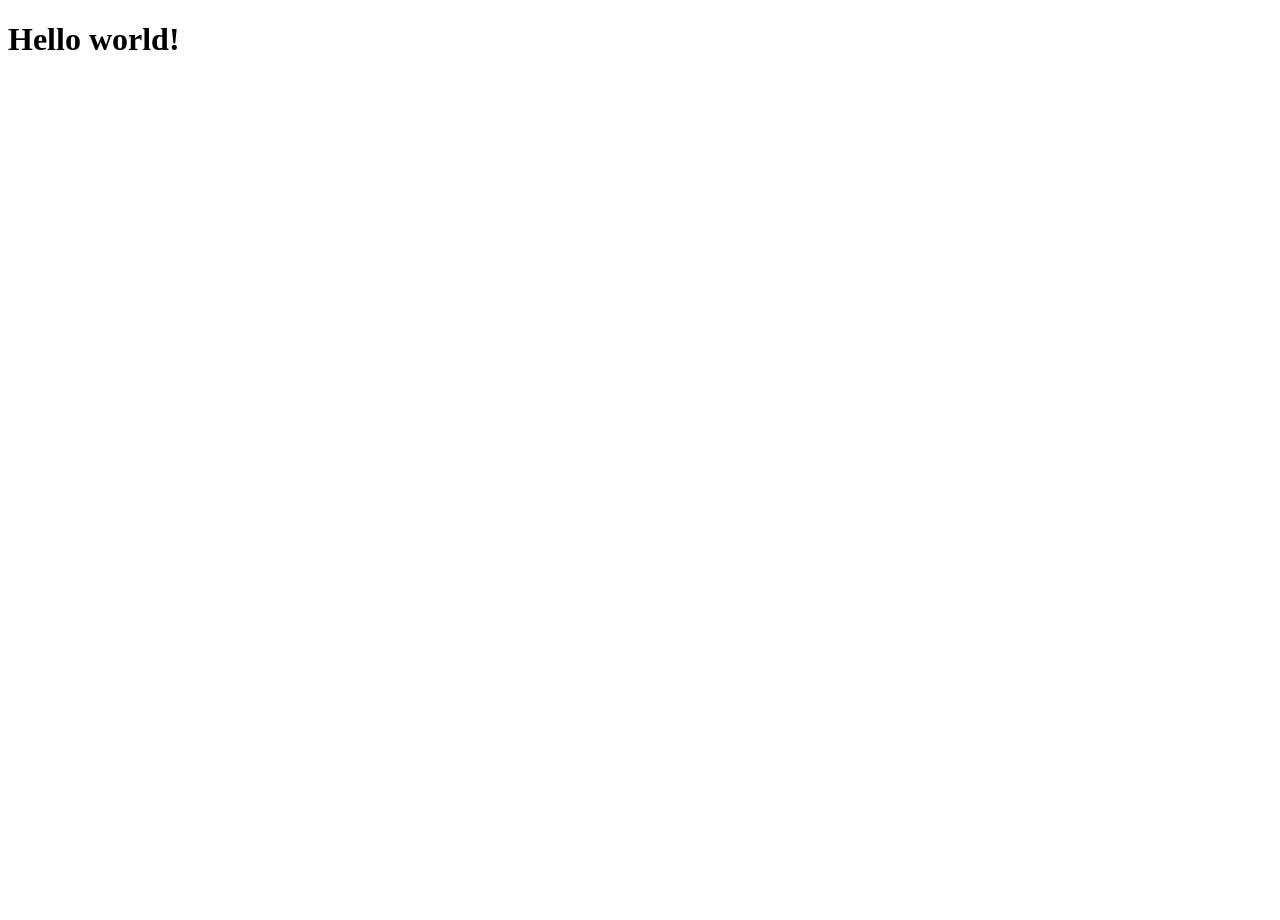
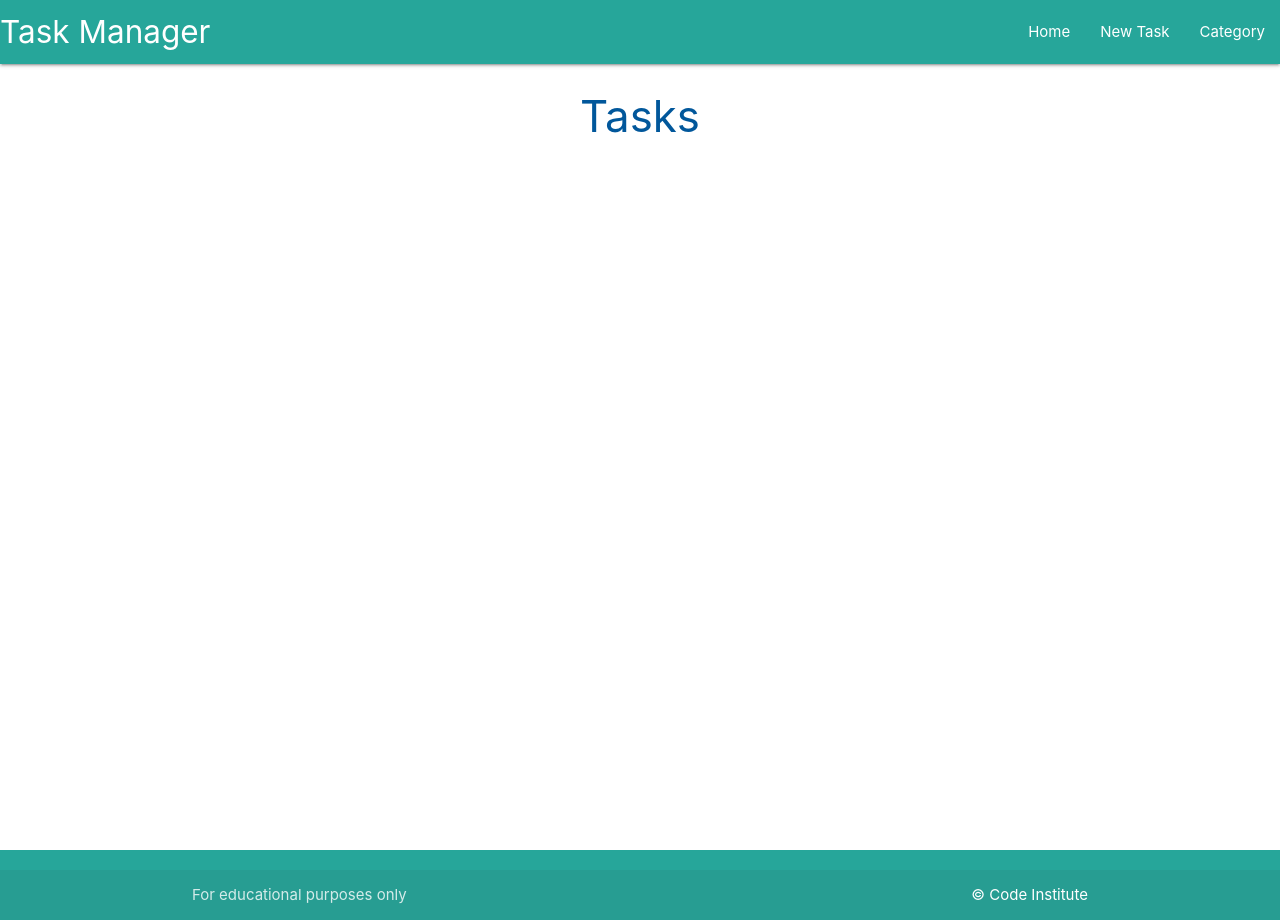
Before and after one commit to Rafaela-Wetzel/flask-sqlalchemy-task-manager, a Flask app: page / in a window 1280 px wide. Before the commit the page is almost empty. Run offline with Flask 3, Linux system fonts and the light colour scheme; some libraries are stand-ins or nearby versions.

Commit message:
Add base.html template

```diff
--- a/taskmanager/routes.py
+++ b/taskmanager/routes.py
@@ -2,6 +2,7 @@ from flask import render_template
 from taskmanager import app, db
 from taskmanager.models import Category, Task
 
+
 @app.route("/")
 def home():
-    return render_template("base.html")
+    return render_template("new-task.html")
--- /dev/null
+++ b/taskmanager/static/css/style.css
@@ -0,0 +1,9 @@
+body {
+    display: flex;
+    min-height: 100vh;
+    flex-direction: column;
+  }
+
+  main {
+    flex: 1 0 auto;
+  }
--- /dev/null
+++ b/taskmanager/static/js/script.js
@@ -0,0 +1,5 @@
+document.addEventListener("DOMContentLoaded", function() {
+  // sidenav initialization
+  let sidenav = document.querySelectorAll(".sidenav");
+  M.Sidenav.init(sidenav);
+});
--- a/taskmanager/templates/base.html
+++ b/taskmanager/templates/base.html
@@ -1,11 +1,58 @@
 <!DOCTYPE html>
 <html lang="en">
+
 <head>
     <meta charset="UTF-8">
     <meta name="viewport" content="width=device-width, initial-scale=1.0">
+    <!--Font Awesome-->
+    <script src="https://kit.fontawesome.com/c28c3d1b4e.js" crossorigin="anonymous"></script>
+    <!-- Compiled and minified CSS -->
+    <link rel="stylesheet" href="https://cdnjs.cloudflare.com/ajax/libs/materialize/1.0.0/css/materialize.min.css">
+    <link rel="stylesheet" href="{{ url_for('static', filename='css/style.css') }}" type="text/css">
     <title>Task Manager</title>
 </head>
+
 <body>
-    <h1>Hello world!</h1>
+    <header>
+        <!--Top Navbar-->
+        <nav class="teal lighten-1">
+            <div class="nav-wrapper">
+                <a href="{{ url_for('home') }}" class="brand-logo">Task Manager</a>
+                <a href="#" data-target="mobile-demo" class="sidenav-trigger"><i class="fas fa-bars"></i></a>
+                <ul class="right hide-on-med-and-down">
+                    <li><a href="{{ url_for('home') }}">Home</a></li>
+                    <li><a href="">New Task</a></li>
+                    <li><a href="">Category</a></li>
+                </ul>
+            </div>
+        </nav>
+        <!--Mobile Side Navbar-->
+        <ul class="sidenav" id="mobile-demo">
+            <li><a href="{{ url_for('home') }}">Home</a></li>
+            <li><a href="">New Task</a></li>
+            <li><a href="">Category</a></li>
+        </ul>
+    </header>
+
+    <main class="container">
+
+        {% block content %}
+        {% endblock %}
+
+    </main>
+
+    <!-- Compiled and minified JavaScript -->
+    <script src="https://cdnjs.cloudflare.com/ajax/libs/materialize/1.0.0/js/materialize.min.js"></script>
+    <script src="{{ url_for('static', filename='js/script.js')  }}"></script>
 </body>
+
+<footer class="page-footer teal lighten-1">
+    <div class="footer-copyright">
+      <div class="container">
+      For educational purposes only
+      <a class="white-text right" href="https://codeinstitute.net/" target="_blank">&copy; Code Institute</a>
+      </div>
+    </div>
+  </footer>
+
 </html>
--- /dev/null
+++ b/taskmanager/templates/category.html
@@ -0,0 +1,6 @@
+{% extends "base.html" %}
+{% block content %}
+
+
+
+{% endblock %}
--- /dev/null
+++ b/taskmanager/templates/new-task.html
@@ -0,0 +1,6 @@
+{% extends "base.html" %}
+{% block content %}
+
+<h3 class="light-blue-text text-darken-4 center-align">Tasks</h3>
+
+{% endblock %}
```
